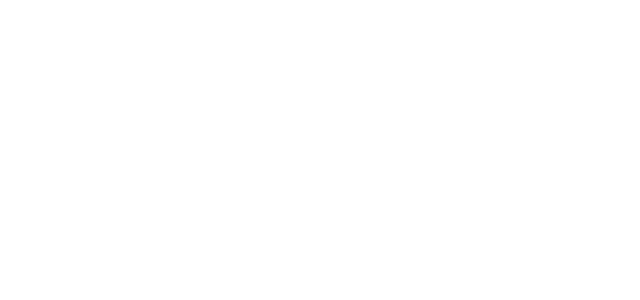
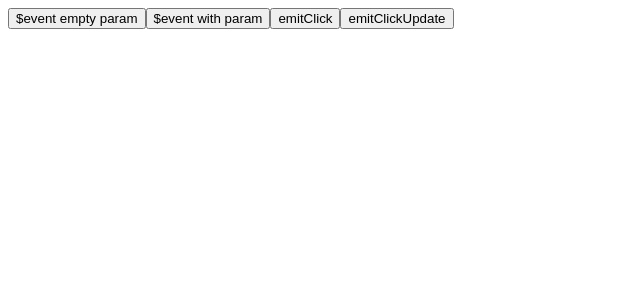
Before and after one commit to Fifth-Patient/vue-demo, a Vue app: page /skill/dollar-event in a window 1280 px wide. Shown: the top 300 px of the page, without its empty margins (0-640 px from the left). Built offline with nearby package versions, Linux system fonts and the light colour scheme.

Commit message:
skill:dollar-event

```diff
--- a/src/router.js
+++ b/src/router.js
@@ -41,6 +41,11 @@
       path: 'multi-index-2',
       name: 'multi-index-2',
       component: () => import('./views/skill/multi-index-vue/index-2')
+    },
+    {
+      path: 'dollar-event',
+      name: 'dollar-event',
+      component: () => import('./views/skill/dollar-event')
     }
   ]
 }
--- /dev/null
+++ b/src/views/skill/dollar-event/dollar-event.vue
@@ -0,0 +1,45 @@
+<template>
+  <div class="dollar-event">
+    <button @click="handleClick">$event empty param</button>
+    <button @click="handleParamClick('clcik', $event)">$event with param</button>
+
+    <emit-event @dispatch="emitClick">emitClick</emit-event>
+    <emit-event @dispatch="emitParamClick('val', $event)">emitClickUpdate</emit-event>
+  </div>
+</template>
+
+<script>
+import emitEvent from './emit-event'
+
+export default {
+  name: 'skill-dlooar-event',
+  components: {
+    emitEvent
+  },
+  methods: {
+    handleClick ($event) {
+      console.log('dom事件：本组件事件')
+      console.log($event)
+    },
+    handleParamClick (value, $event) {
+      console.log({
+        value,
+        $event
+      })
+    },
+    emitClick (emitEvent, $event) {
+      console.log({
+        emitEvent,
+        $event
+      })
+      console.log(emitEvent.emitParams.target) // <button class="skill-emit-event">
+    },
+    emitParamClick (val, $event) {
+      console.log({
+        val,
+        $event
+      })
+    }
+  }
+}
+</script>
--- /dev/null
+++ b/src/views/skill/dollar-event/emit-event.vue
@@ -0,0 +1,23 @@
+<template>
+  <button class="skill-emit-event" @click="handleEmit">
+    <slot>emit-event</slot>
+  </button>
+</template>
+
+<script>
+export default {
+  name: 'skill-emit-event',
+  methods: {
+    handleEmit ($event) {
+      this.$emit('dispatch', {
+        emitParams: $event,
+        emitValue: 'dispatch emit-event'
+      })
+    }
+  }
+}
+</script>
+
+<style>
+
+</style>
--- /dev/null
+++ b/src/views/skill/dollar-event/index.js
@@ -0,0 +1,3 @@
+import DollarEvent from './dollar-event'
+
+export default DollarEvent
```
